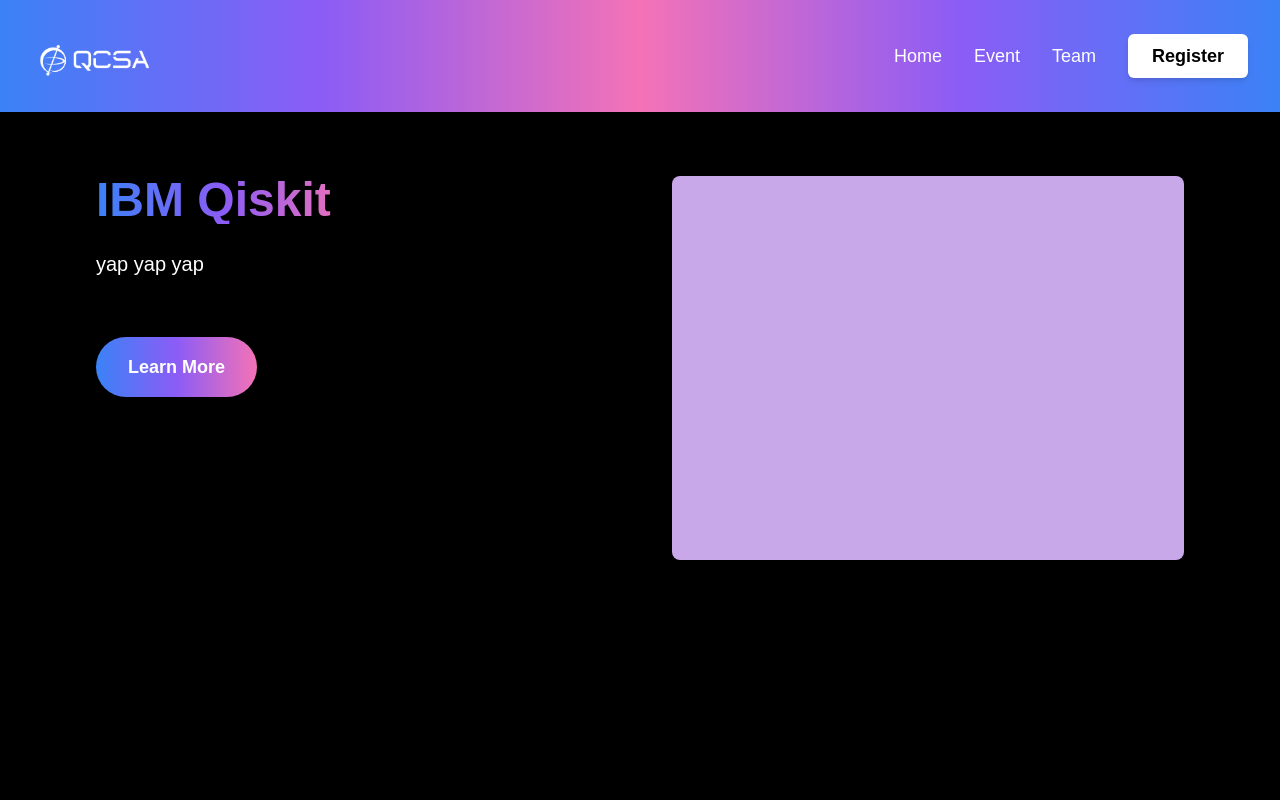
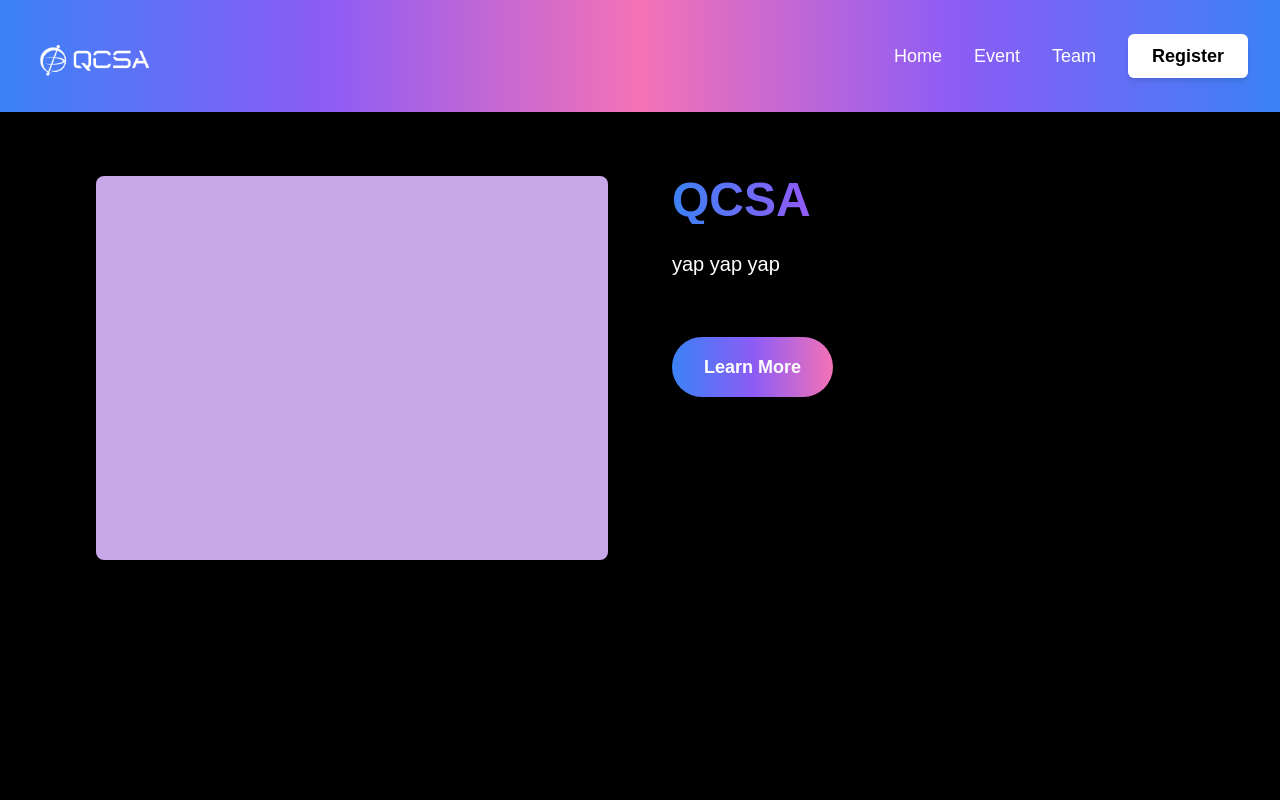
Before and after one commit to qcsa-at-ucla/Qiskit-fall-fest-UCLA, a Next.js app in the folder qiskit/: page / in a window 1280 px wide. Shown: the top 800 px of the page. Built offline with nearby package versions, Linux system fonts and the light colour scheme.

Commit message:
Fixed IBM and QCSA sections

```diff
--- a/qiskit/src/app/components/IBM.tsx
+++ b/qiskit/src/app/components/IBM.tsx
@@ -61,8 +61,6 @@
           </div>
         </div>
       </section>
-
-
     </div>
   );
 }
--- a/qiskit/src/app/components/QCSA.tsx
+++ b/qiskit/src/app/components/QCSA.tsx
@@ -0,0 +1,66 @@
+import Link from 'next/link';
+import Image from 'next/image';
+
+export default function QCSA() {
+  return (
+    <div className="min-h-screen flex flex-col">
+      {/* Main About Us Section */}
+      <section className="py-16 px-4 sm:px-6 lg:px-8 bg-black flex-grow">
+        <div className="max-w-full mx-auto px-4 sm:px-6 lg:px-8">
+          <div className="flex flex-col lg:flex-row justify-between items-start w-full gap-8 lg:gap-16">
+            {/* Image Section - Now on the left */}
+            <div className="lg:w-6/12 lg:ml-8 w-full">
+              <div className="flex justify-center lg:justify-start">
+                <div
+                  className="w-full max-w-md lg:max-w-lg xl:max-w-xl relative rounded-lg"
+                  style={{ backgroundColor: '#c8a8e9' }}
+                >
+                  {/* Placeholder for image content */}
+                  <div className="w-full h-80 lg:h-96 rounded-lg"></div>
+                </div>
+              </div>
+            </div>
+
+            {/* Text Content Section - Now on the right */}
+            <div className="lg:w-6/12 lg:mr-8 w-full">
+              <div className="space-y-8 text-left">
+                <h2
+                  className="text-4xl md:text-5xl font-bold font-kantumruy mb-6"
+                  style={{
+                    background: 'linear-gradient(to right, #3b82f6 0%, #8b5cf6 25%, #f472b6 50%, #8b5cf6 75%, #3b82f6 100%)',
+                    WebkitBackgroundClip: 'text',
+                    WebkitTextFillColor: 'transparent',
+                    backgroundClip: 'text'
+                  }}
+                >
+                  QCSA
+                </h2>
+
+                <div className="space-y-4">
+                  <p className="text-lg md:text-xl leading-relaxed font-kantumruy text-white">
+                    yap yap yap
+                  </p>
+                </div>
+
+                {/* Learn More Button */}
+                <div className="pt-6">
+                  <div className="flex justify-start">
+                    <Link
+                      href="../about/"
+                      className="px-8 py-4 text-lg font-kantumruy text-white font-semibold rounded-full hover:opacity-80 transition-opacity duration-200 shadow-lg hover:shadow-xl transform hover:scale-105 transition-transform inline-block text-center"
+                      style={{
+                        background: 'linear-gradient(to right, #3b82f6, #8b5cf6, #f472b6)'
+                      }}
+                    >
+                      Learn More
+                    </Link>
+                  </div>
+                </div>
+              </div>
+            </div>
+          </div>
+        </div>
+      </section>
+    </div>
+  );
+}
--- a/qiskit/src/app/page.tsx
+++ b/qiskit/src/app/page.tsx
@@ -3,12 +3,14 @@
 import Footer from "./Components/Footer";
 import Header from "./Components/Header";
 import IBM from "./Components/IBM";
+import QCSA from "./Components/QCSA";
 
 export default function Home() {
   return (
     <div className="min-h-screen flex flex-col">
       <Header />
       <main id="main-content" className="flex-grow">
+        <QCSA />
         <IBM />
         <SponsorsText />
         <Sponsors />
```
